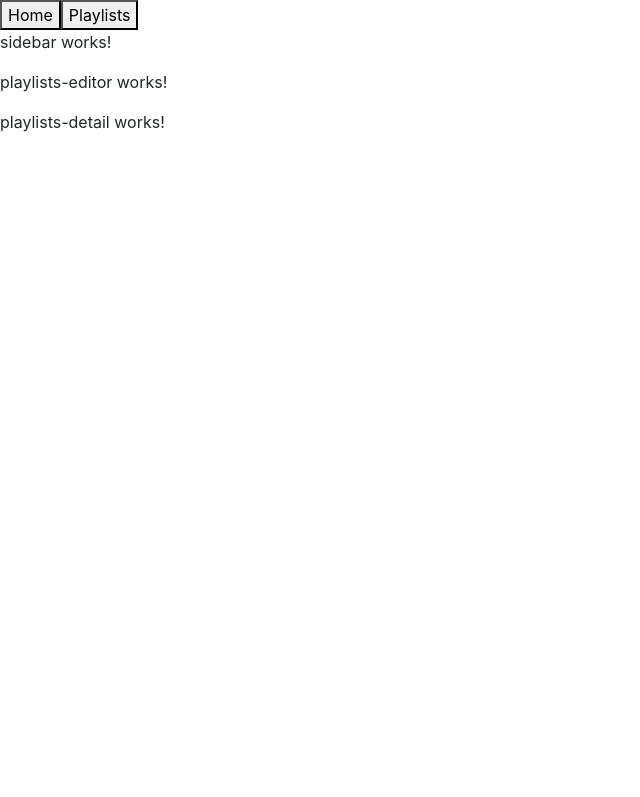
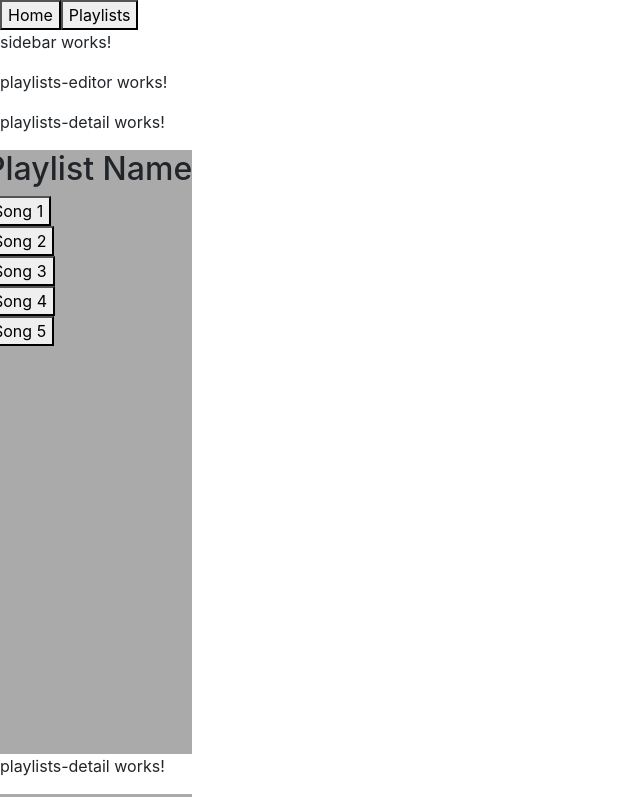
Before and after one commit to AlexAppleManzer/spotify-playlist-manager, an Angular app: page /playlists in a window 1280 px wide. Shown: the top 797 px of the page, without its empty margins (0-640 px from the left). Built offline with nearby package versions, Linux system fonts and the light colour scheme.

Commit message:
adding some components to playlists

```diff
--- a/src/app/playlists-editor/playlists-detail/playlists-detail.component.html
+++ b/src/app/playlists-editor/playlists-detail/playlists-detail.component.html
@@ -1 +1,19 @@
 <p>playlists-detail works!</p>
+<div class="row">
+    <div class="column" style="background-color:#aaa;">
+      <h2>Playlist Name</h2>
+      <button class="button">Song 1</button>
+      <br>
+      <button class="button">Song 2</button>
+      <br>
+      <button class="button">Song 3</button>
+      <br>
+      <button class="button">Song 4</button>
+      <br>
+      <button class="button">Song 5</button>
+      <br /><br /><br /><br /><br /><br />
+      <br /><br /><br /><br /><br /><br />
+      <br /><br /><br /><br /><br /><br />
+    </div>
+
+  </div>
--- a/src/app/playlists-editor/playlists-editor.component.html
+++ b/src/app/playlists-editor/playlists-editor.component.html
@@ -1,3 +1,3 @@
 <p>playlists-editor works!</p>
 
-<app-playlists-detail>playlist object here</app-playlists-detail>
+<app-playlists-detail>playlist 1 object here</app-playlists-detail> <app-playlists-detail>playlist 2 object here</app-playlists-detail>
```
